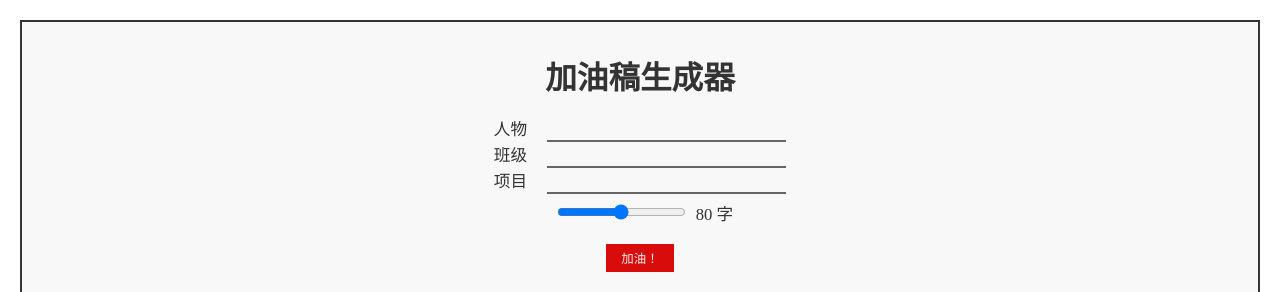
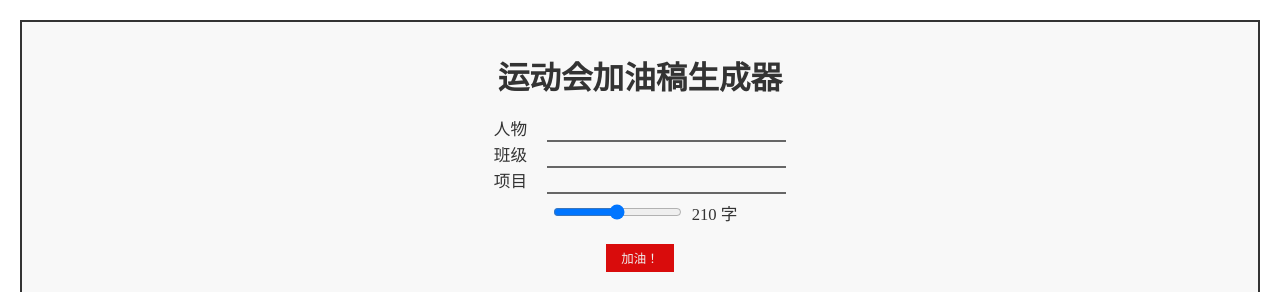
Before and after one commit to NoNormalCreeper/add-bullshit-oil, a plain HTML site: page index.html in a window 1280 px wide. Shown: the top 292 px of the page. Drawn offline with Linux system fonts and the light colour scheme.

Commit message:
💄 front style

```diff
--- a/index.html
+++ b/index.html
@@ -9,7 +9,7 @@
 
 <body>
     <div id="主体">
-        <h1 id="标题">加油稿生成器</h1>
+        <h1 id="标题">运动会加油稿生成器</h1>
         <div id="参数">
             <span>人物</span>
             <input type="text" id="name"></input>
@@ -20,8 +20,8 @@
             <span>项目</span>
             <input type="text" id="event"></input>
             <div>
-                <input id="range" type="range" min="20" defaultValue="80" max="400" step="10" onchange="">
-                <span id="value">80 字</span>
+                <input id="range" type="range" min="20" defaultValue="80" max="400" step="10">
+                <span id="value"></span>
             </div>
             <button onclick="生成文章()">加油！</button>
         </div>
@@ -98,14 +98,14 @@
         #参数 button {
             border: 0;
             padding: 3px 7px 3px 7px;
-            margin: 14px 0 0 0;
+            margin: 14px 0 20px 0;
             vertical-align: top;
             font-size: 1.4rem;
             background: #d90c0c;
             color: #efefef;
         }
 
-        #文章 div {
+        div#文章 {
             margin-top: 6px;
             font-size: 2rem;
             text-align: justify;
@@ -198,7 +198,7 @@
         #参数 button {
             border: 0;
             padding: 5px 15px 5px 15px;
-            margin: 14px 0 0 0;
+            margin: 14px 0 20px 0;
             vertical-align: top;
             font-size: 0.75rem;
             background: #d90c0c;
@@ -285,8 +285,9 @@
         .then((text) => {
             document.getElementById("文章").innerText = text;
         });
-
-
-
     }
+    function changeValue() {
+        document.getElementById("value").innerText = document.getElementById("range").value + " 字";
+    }
+    setInterval(changeValue, 20);
 </script>
```
